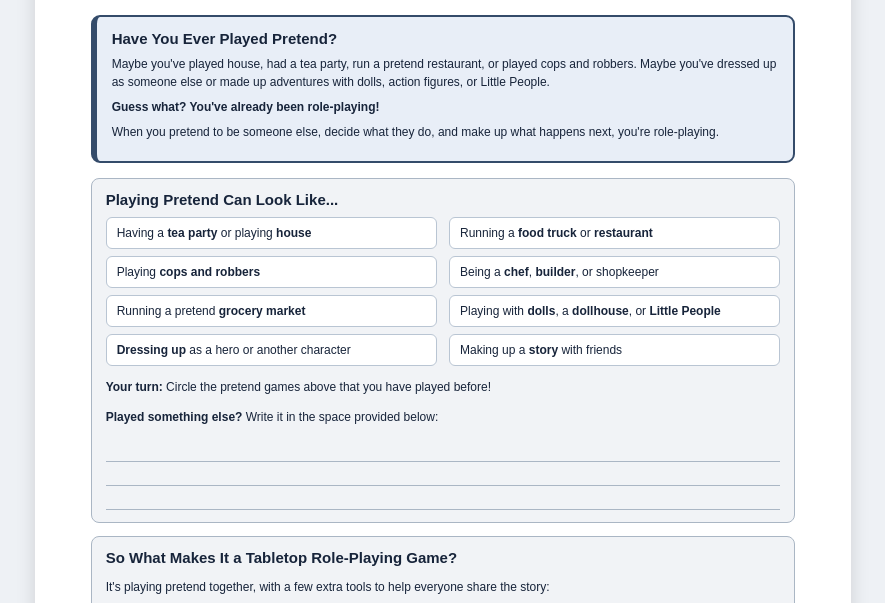
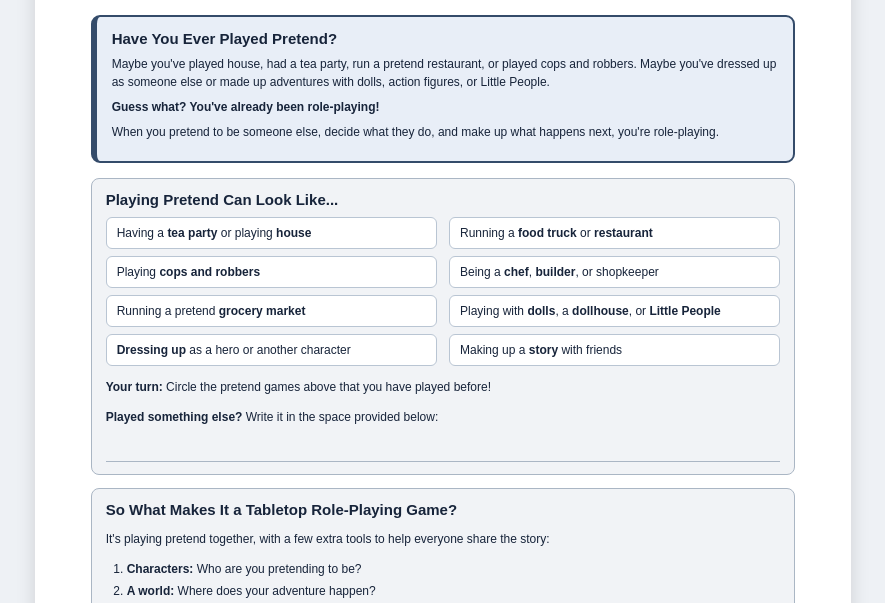
Before and after one commit to tyraziel/roll-your-own-tabletop-role-playing-game, a plain HTML site: page introduction-to-role-playing-games.html in a window 1280 px wide. Shown: the part 121-724 px from the top of the page, without its empty margins (197-1082 px from the left). Drawn offline with Linux system fonts and the light colour scheme.

Commit message:
fill in update

```diff
--- a/introduction-to-role-playing-games.html
+++ b/introduction-to-role-playing-games.html
@@ -59,8 +59,6 @@
     <p><strong>Played something else?</strong> Write it in the space provided below:</p>
     <div class="writing-lines" aria-label="Three lines to write other pretend games">
       <div class="writing-line"></div>
-      <div class="writing-line"></div>
-      <div class="writing-line"></div>
     </div>
   </section>
 
```
